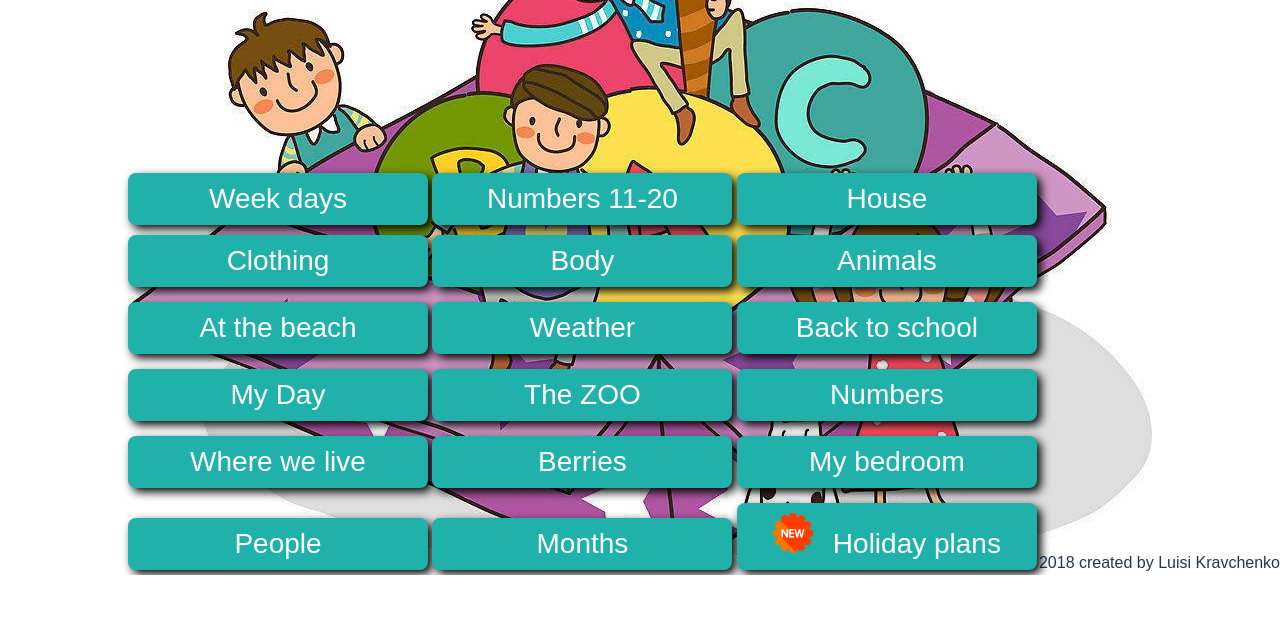
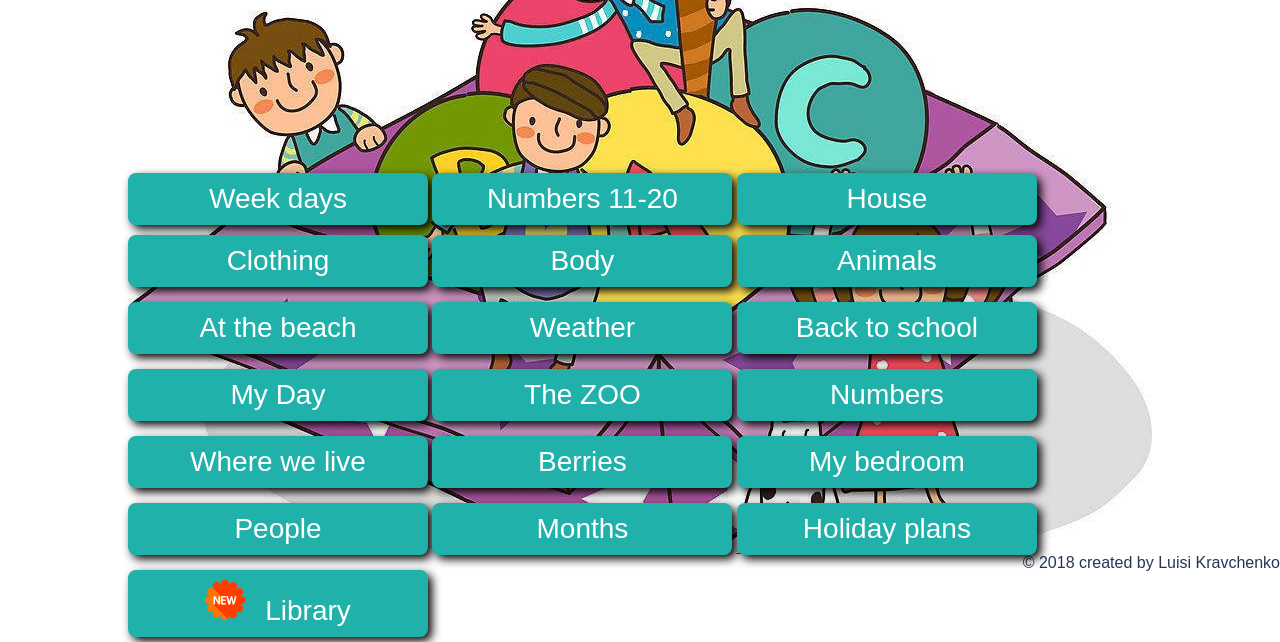
Before and after one commit to luisiya/Kids_English, a plain HTML site: page index.html in a window 1280 px wide. Both pictures are taken after a click on the button "СТАРТ". Shown: the part 246-888 px from the top of the page. Before the commit the page ends 821 px from the top, so only its background shows below. Drawn offline with Linux system fonts and the light colour scheme; a web font is replaced by a local one.

Commit message:
add library unit

```diff
--- a/css/style.css
+++ b/css/style.css
@@ -19,7 +19,7 @@ body {
 
 }
 
-#respond, #respond16,#respond17, #respond13, #respond14, #respond15, #respond1, #respond2, #respond3, #respond4, #respond5, #respond6, #respond7, #respond8, #respond9, #respond10, #respond11, #respond12 {
+#respond, #respond18, #respond16,#respond17, #respond13, #respond14, #respond15, #respond1, #respond2, #respond3, #respond4, #respond5, #respond6, #respond7, #respond8, #respond9, #respond10, #respond11, #respond12 {
     visibility: hidden;
 
     display: inline-block;
@@ -36,7 +36,7 @@ body {
     box-shadow: black 4px 4px 10px;
 }
 
-#respond:hover, #respond13:hover,#respond16:hover,#respond17:hover, #respond14:hover, #respond15:hover, #respond1:hover, #respond2:hover, #respond3:hover, #respond4:hover, #respond5:hover, #respond6:hover, #respond7:hover, #respond8:hover, #respond9:hover, #respond10:hover, #respond11:hover, #respond12:hover {
+#respond:hover, #respond18:hover,  #respond13:hover,#respond16:hover,#respond17:hover, #respond14:hover, #respond15:hover, #respond1:hover, #respond2:hover, #respond3:hover, #respond4:hover, #respond5:hover, #respond6:hover, #respond7:hover, #respond8:hover, #respond9:hover, #respond10:hover, #respond11:hover, #respond12:hover {
     font-size: 34px;
     /*width: 310px;*/
 }
--- a/index.html
+++ b/index.html
@@ -42,10 +42,11 @@
     </button>
 
     <button id="respond16" onclick="init(months)">Months</button>
-    <button id="respond17" onclick="init(holiday)"><img style="height:40px; width:40px;margin-right:20px;"
-                                                       src="img/new.png" alt="new">Holiday plans
+    <button id="respond17" onclick="init(holiday)">Holiday plans
     </button>
-
+    <button id="respond18" onclick="init(library)"><img style="height:40px; width:40px;margin-right:20px;"
+                                                        src="img/new.png" alt="new">Library
+    </button>
     <audio id="mainMusic" class="sonidos" src="http://www.dreamenglish.com/Dream%20English%20Traditional%20ABC01.mp3"
            data-note="main"></audio>
     <audio class="sonidos" src="https://s3-us-west-2.amazonaws.com/s.cdpn.io/742140/C.mp3" data-note="do"></audio>
--- a/js/module-en.js
+++ b/js/module-en.js
@@ -225,6 +225,21 @@ let holiday = {
 
 
 };
+
+let library = {
+    'англіський':'english',
+    'географія':'geography',
+    'музика':'music',
+    'Айті':'i.t.',
+    'історія':'history',
+    'математика':'maths',
+    'наука':'science',
+    'мистецтво':'art',
+    'фізична культура':'p.e.'
+
+
+
+};
 //array for shuffled keys, needs to be global
 let shuffledWords;
 
@@ -258,8 +273,8 @@ playSound("main");
 
 //Start to play
 function startPlay(){
-    let x = document.querySelector("#mainMusic");
-    pauseAudio(x);
+    // let x = document.querySelector("#mainMusic");
+    // pauseAudio(x);
 
     playSound("do");
     start.style.visibility = "hidden";
@@ -297,6 +312,8 @@ function startPlay(){
     respond16.style.margin = "10px 0 5px 0";
     respond17.style.visibility = "visible";
     respond17.style.margin = "10px 0 5px 0";
+    respond18.style.visibility = "visible";
+    respond18.style.margin = "10px 0 5px 0";
 }
 
 //Initial definition
@@ -328,7 +345,7 @@ function play(elem){
     respond15.style.visibility = "hidden";
     respond16.style.visibility = "hidden";
     respond17.style.visibility = "hidden";
-
+    respond18.style.visibility = "hidden";
 
 
     playSound("re");
```
